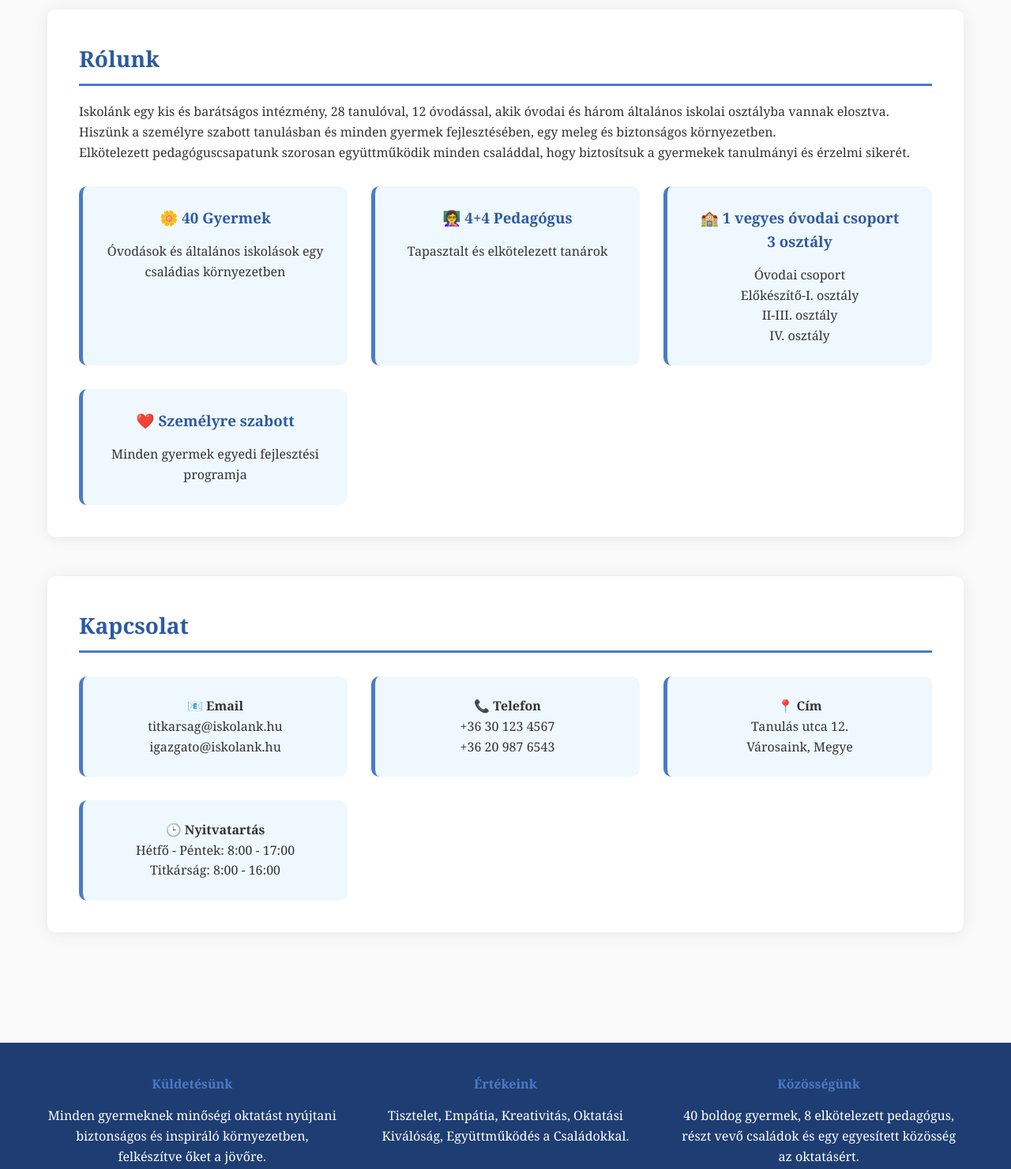
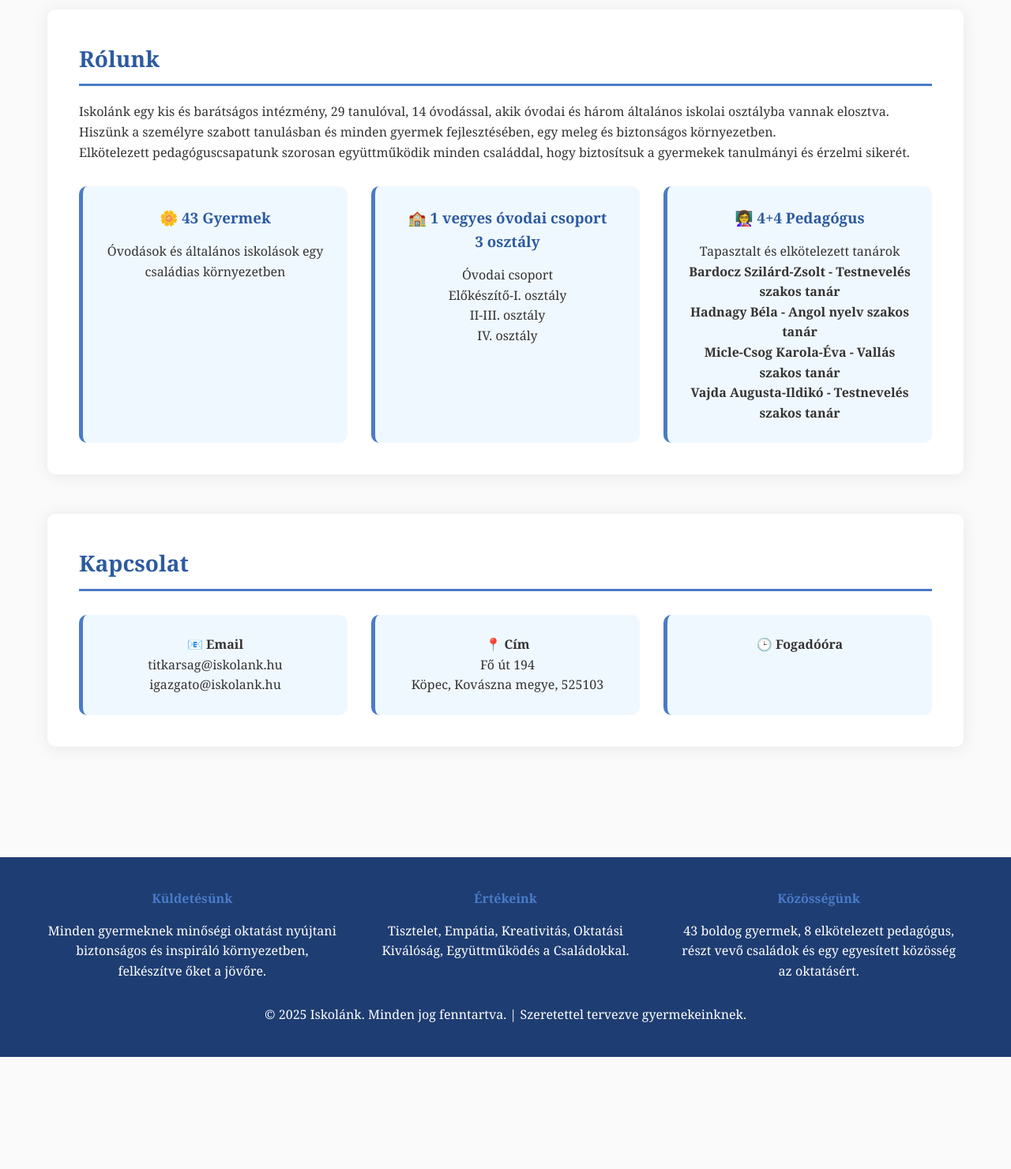
Before and after one commit to gobbany/sulikopec, a plain HTML site: page index.html in a window 1280 px wide. Shown: the part 480-1961 px from the top of the page at 79% size. After the commit the page ends 1819 px from the top, so only its background shows below. Drawn offline with Linux system fonts and the light colour scheme.

Commit message:
docs organization change in infortmations

```diff
--- a/index.html
+++ b/index.html
@@ -216,25 +216,25 @@
         <div class="container">
             <section class="section">
                 <h2>Rólunk</h2>
-                <p>Iskolánk egy kis és barátságos intézmény, 28 tanulóval, 12 óvodással, akik óvodai és három általános iskolai osztályba vannak elosztva. Hiszünk a személyre szabott tanulásban és minden gyermek fejlesztésében, egy meleg és biztonságos környezetben.</p>
+                <p>Iskolánk egy kis és barátságos intézmény, 29 tanulóval, 14 óvodással, akik óvodai és három általános iskolai osztályba vannak elosztva. Hiszünk a személyre szabott tanulásban és minden gyermek fejlesztésében, egy meleg és biztonságos környezetben.</p>
                 <p>Elkötelezett pedagóguscsapatunk szorosan együttműködik minden családdal, hogy biztosítsuk a gyermekek tanulmányi és érzelmi sikerét.</p>
 
                 <div class="quick-info">
                     <div class="info-card">
-                        <h3>🌼 40 Gyermek</h3>
+                        <h3>🌼 43 Gyermek</h3>
                         <p>Óvodások és általános iskolások egy családias környezetben</p>
-                    </div>
-                    <div class="info-card">
-                        <h3>👩‍🏫 4+4 Pedagógus</h3>
-                        <p>Tapasztalt és elkötelezett tanárok</p>
                     </div>
                     <div class="info-card">
                         <h3>🏫 1 vegyes óvodai csoport <br> 3 osztály</h3>
                         <p>Óvodai csoport<br> Előkészítő-I. osztály <br> II-III. osztály <br> IV. osztály</p>
                     </div>
                     <div class="info-card">
-                        <h3>❤️ Személyre szabott</h3>
-                        <p>Minden gyermek egyedi fejlesztési programja</p>
+                        <h3>👩‍🏫 4+4 Pedagógus</h3>
+                        <p>Tapasztalt és elkötelezett tanárok</p>
+                        <p><strong>Bardocz Szilárd-Zsolt - Testnevelés szakos tanár</strong></p>
+                        <p><strong>Hadnagy Béla - Angol nyelv szakos tanár</strong></p>
+                        <p><strong>Micle-Csog Karola-Éva - Vallás szakos tanár</strong></p>
+                        <p><strong>Vajda Augusta-Ildikó - Testnevelés szakos tanár</strong></p>
                     </div>
                 </div>
             </section>
@@ -249,19 +249,12 @@
                         <p>igazgato@iskolank.hu</p>
                     </div>
                     <div class="info-card">
-                        <h4>📞 Telefon</h4>
-                        <p>+36 30 123 4567</p>
-                        <p>+36 20 987 6543</p>
+                        <h4>📍 Cím</h4>
+                        <p>Fő út 194</p>
+                        <p>Köpec, Kovászna megye, 525103</p>
                     </div>
                     <div class="info-card">
-                        <h4>📍 Cím</h4>
-                        <p>Tanulás utca 12.</p>
-                        <p>Városaink, Megye</p>
-                    </div>
-                    <div class="info-card">
-                        <h4>🕒 Nyitvatartás</h4>
-                        <p>Hétfő - Péntek: 8:00 - 17:00</p>
-                        <p>Titkárság: 8:00 - 16:00</p>
+                        <h4>🕒 Fogadóóra</h4>
                     </div>
                 </div>
             </section>
@@ -281,7 +274,7 @@
                 </div>
                 <div class="footer-section">
                     <h4>Közösségünk</h4>
-                    <p>40 boldog gyermek, 8 elkötelezett pedagógus, részt vevő családok és egy egyesített közösség az oktatásért.</p>
+                    <p>43 boldog gyermek, 8 elkötelezett pedagógus, részt vevő családok és egy egyesített közösség az oktatásért.</p>
                 </div>
             </div>
             <p>&copy; 2025 Iskolánk. Minden jog fenntartva. | Szeretettel tervezve gyermekeinknek.</p>
```
Also changed, not shown: dokumentumok.html (+16 -8 lines), osztalyok.html (+3 -3 lines), galeria/iskolakert/iskolakert_04.jpg (added), 16 other files.
